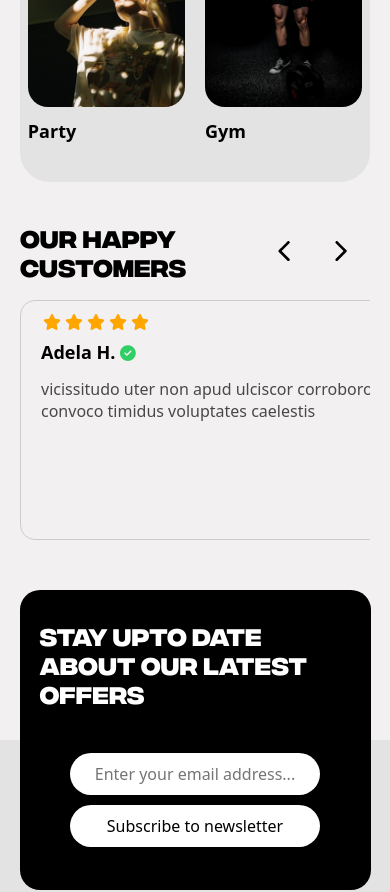
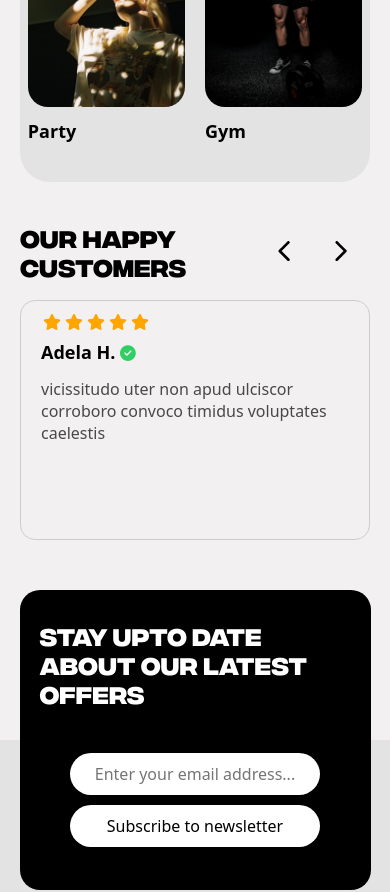
Before and after one commit to kiknalex/E-commerce-Shop, a React (Vite) app: page / in a window 390 px wide. Shown: the part 2441-3333 px from the top of the page. Built offline with nearby package versions, Linux system fonts and the light colour scheme; no server answers.

Commit message:
feat: add responsiveness to the Reviews component

```diff
--- a/src/styles/reviews.css
+++ b/src/styles/reviews.css
@@ -39,4 +39,10 @@
   .heading-carousel {
     text-transform: uppercase;
   }
+
+  @media (max-width: 760px) {
+    .review-card {
+      width: 100%;
+    }
+  }
 }
```
